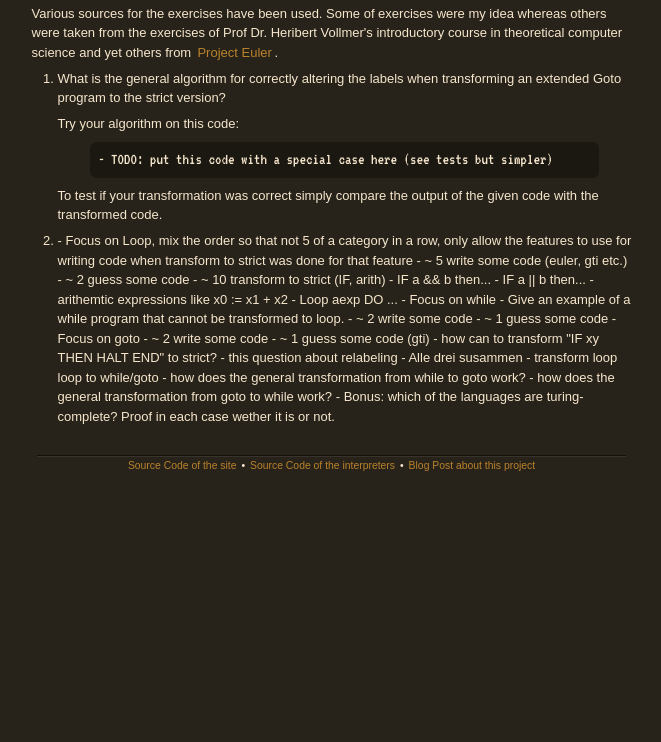
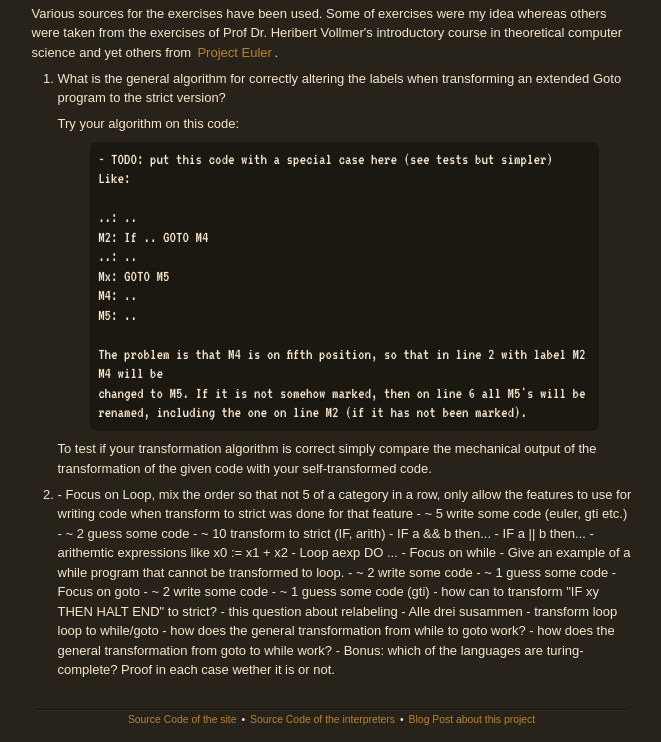
Before and after one commit to eugenkiss/loopgotowhile-site, a plain HTML site: page index.html in a window 1280 px wide. Shown: the part 2281-3023 px from the top of the page, without its empty margins (215-876 px from the left). Before the commit the page ends 2770 px from the top, so only its background shows below. Drawn offline with nearby package versions, Linux system fonts and the light colour scheme; a web font is replaced by a local one.

```diff
--- a/index.html
+++ b/index.html
@@ -179,10 +179,23 @@ transforming an extended Goto program to the strict version?<p>
 
 <pre>
 - TODO: put this code with a special case here (see tests but simpler)
+Like:
+
+..: ..
+M2: If .. GOTO M4
+..: ..
+Mx: GOTO M5
+M4: ..
+M5: ..
+
+The problem is that M4 is on fifth position, so that in line 2 with label M2 M4 will be
+changed to M5. If it is not somehow marked, then on line 6 all M5's will be
+renamed, including the one on line M2 (if it has not been marked).
 </pre>
 
-<p>To test if your transformation was correct simply compare the output of the
-given code with the transformed code.<p>
+<p>To test if your transformation algorithm is correct simply compare the
+mechanical output of the transformation of the given code with your
+self-transformed code.<p>
 
 <li>
 - Focus on Loop, mix the order so that not 5 of a category in a row,
```
Also changed, not shown: 1 other file.
